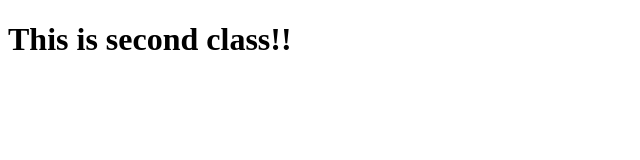
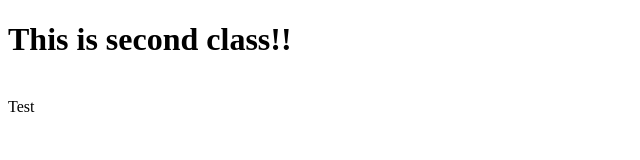
Before and after one commit to natanimu/class-demo-nt, a plain HTML site: page index.html in a window 1280 px wide. Shown: the full height of the page, 0-640 px from the left. Drawn offline with Linux system fonts and the light colour scheme.

Commit message:
Update index.html

```diff
--- a/index.html
+++ b/index.html
@@ -7,5 +7,7 @@
 </head>
 <body>
     <h1>This is second class!!</h1>
+    <br>
+    Test
 </body>
 </html>
```
